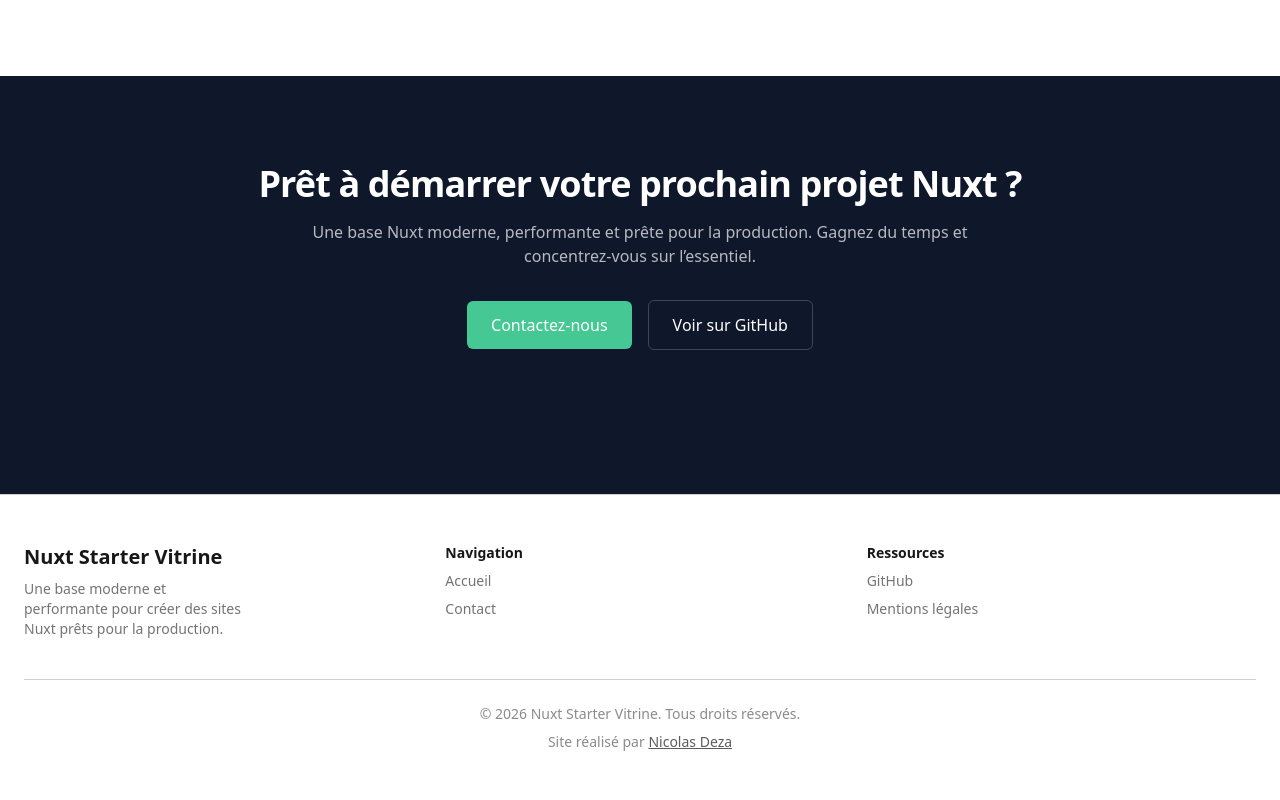
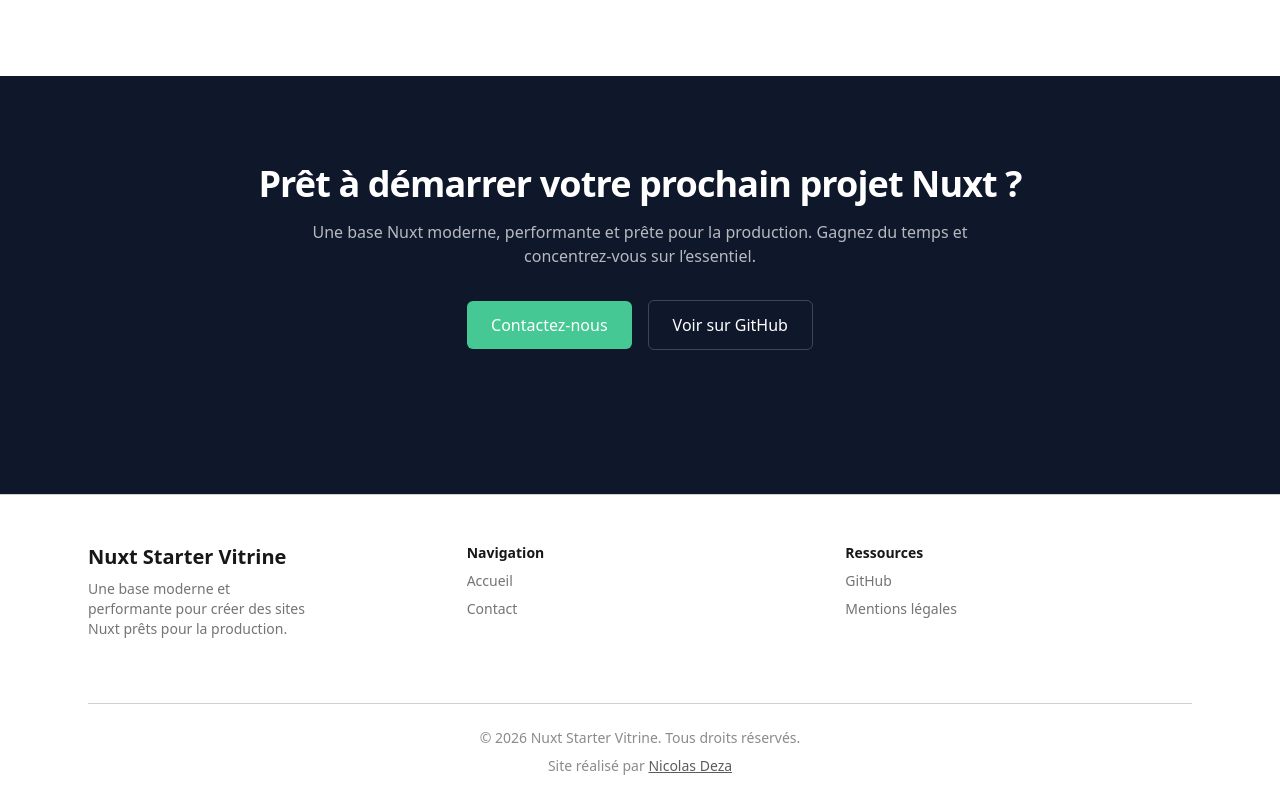
Before and after one commit to NicolasDeza/nuxt-starter-vitrine, a Nuxt app: page / in a window 1280 px wide. Shown: the part 1419-2219 px from the top of the page. Before the commit the page ends 2195 px from the top, so only its background shows below. Built offline with nearby package versions, Linux system fonts and the light colour scheme.

Commit message:
Passage en JS et plus TS à part pour le form et logique form

```diff
--- a/app/app.vue
+++ b/app/app.vue
@@ -1,4 +1,4 @@
-<script setup lang="ts">
+<script setup>
 import { useRouter } from 'vue-router'
 
 // Gestion matomo en SPA
--- a/app/components/AppFooter.vue
+++ b/app/components/AppFooter.vue
@@ -1,4 +1,4 @@
-<script setup lang="ts">
+<script setup lang="js">
 const year = new Date().getFullYear();
 </script>
 
--- a/app/components/AppFooterAccordion.vue
+++ b/app/components/AppFooterAccordion.vue
@@ -1,13 +1,13 @@
-<script setup lang="ts">
+<script setup>
 const year = new Date().getFullYear();
 
 // État pour gérer l'ouverture des accordéons (mobile uniquement)
-const openSections = ref<Record<string, boolean>>({
+const openSections = ref({
   navigation: false,
   resources: false,
 });
 
-const toggleSection = (section: string) => {
+const toggleSection = (section) => {
   openSections.value[section] = !openSections.value[section];
 };
 </script>
--- a/app/components/AppHeader.vue
+++ b/app/components/AppHeader.vue
@@ -1,4 +1,4 @@
-<script setup lang="ts">
+<script setup>
 import { ref, onMounted, onUnmounted } from "vue";
 import { useColorMode } from "#imports";
 
@@ -20,8 +20,8 @@
   colorMode.preference = colorMode.preference === "dark" ? "light" : "dark";
 };
 
-// Fermer le menu avec la touche Escape ( accèssibilité)
-const handleKeydown = (event: KeyboardEvent) => {
+// Fermer le menu avec la touche Escape (accessibilité)
+const handleKeydown = (event) => {
   if (event.key === "Escape" && isMenuOpen.value) {
     closeMenu();
   }
--- a/app/components/FeatureItem.vue
+++ b/app/components/FeatureItem.vue
@@ -1,11 +1,9 @@
-<script setup lang="ts">
-import type { Component } from "vue";
-
-defineProps<{
-  title: string;
-  description: string;
-  icon: Component;
-}>();
+<script setup>
+defineProps({
+  title: { type: String, required: true },
+  description: { type: String, required: true },
+  icon: { type: Object, required: true },
+})
 </script>
 
 <template>
@@ -18,6 +16,7 @@
     >
       <component :is="icon" class="h-6 w-6" />
     </div>
+
     <!-- Texte -->
     <div>
       <h3 class="font-semibold text-foreground">
--- a/app/components/FeaturesSection.vue
+++ b/app/components/FeaturesSection.vue
@@ -1,4 +1,4 @@
-<script setup lang="ts">
+<script setup>
 import {
   ShieldCheck,
   SunMoon,
--- a/app/components/HeroSection.vue
+++ b/app/components/HeroSection.vue
@@ -1,4 +1,4 @@
-<script setup lang="ts"></script>
+<script setup></script>
 
 <template>
   <section
--- a/app/layouts/default.vue
+++ b/app/layouts/default.vue
@@ -1,4 +1,4 @@
-<script setup lang="ts"></script>
+<script setup></script>
 
 <!-- layouts/default.vue -->
 <template>
@@ -9,6 +9,6 @@
       <slot />
     </main>
     <CtaSection />
-    <AppFooter />
+    <AppFooterAccordion />
   </div>
 </template>
--- a/app/pages/contact.vue
+++ b/app/pages/contact.vue
@@ -1,4 +1,4 @@
-<script setup lang="ts">
+<script setup>
 import { ShieldCheck } from "lucide-vue-next"
 
 useHead({
--- a/app/pages/index.vue
+++ b/app/pages/index.vue
@@ -1,4 +1,4 @@
-<script setup lang="ts">
+<script setup>
   useHead({
   link: [
     {
--- a/eslint.config.mjs
+++ b/eslint.config.mjs
@@ -8,6 +8,8 @@
     "vue/multi-word-component-names": "off",
     "no-console": "off",
     "no-debugger": "off",
+
+    "vue/require-default-prop": "off",
 
     // Autoriser le self-closing sur les void elements HTML (input, img, br, etc.)
     "vue/html-self-closing": [
```
